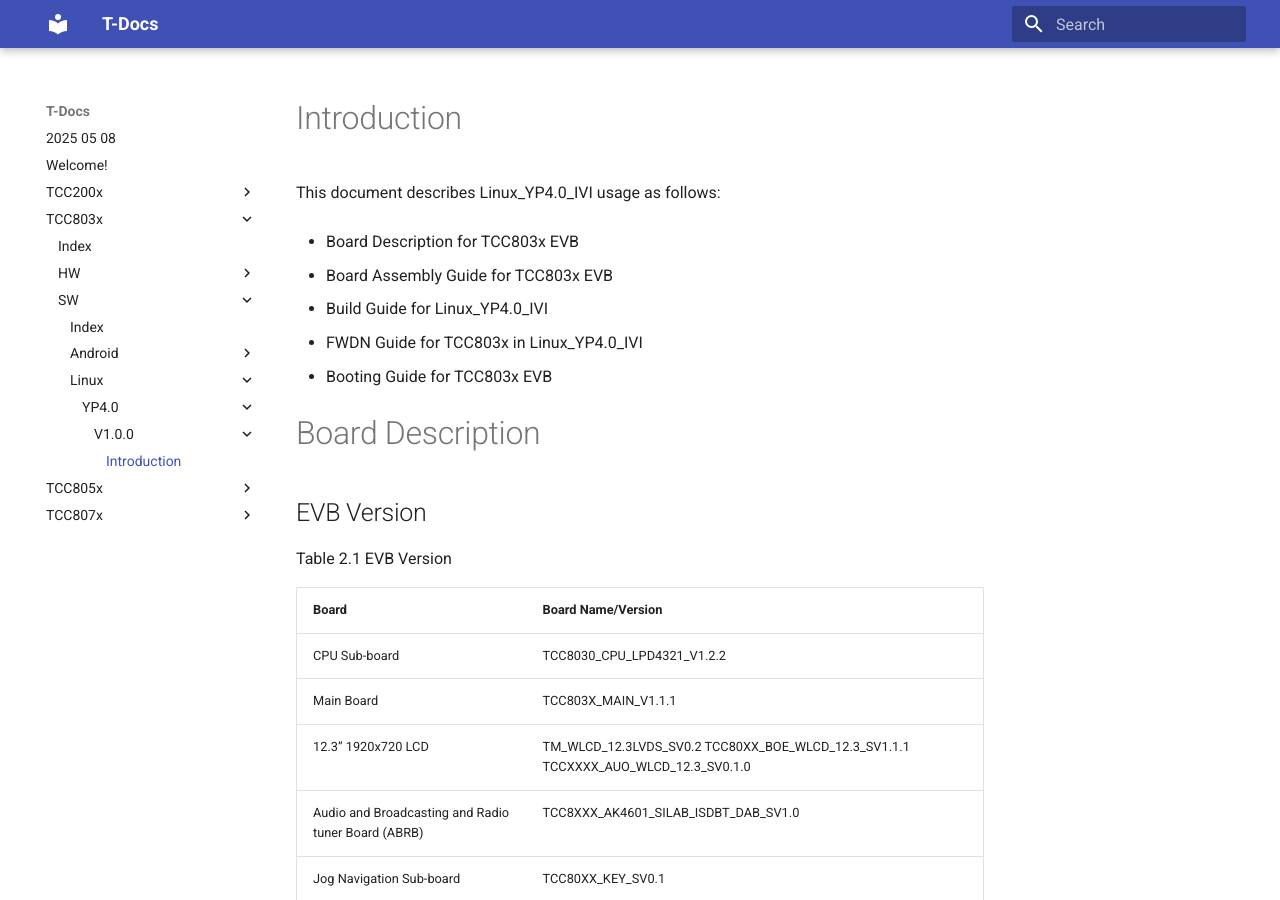
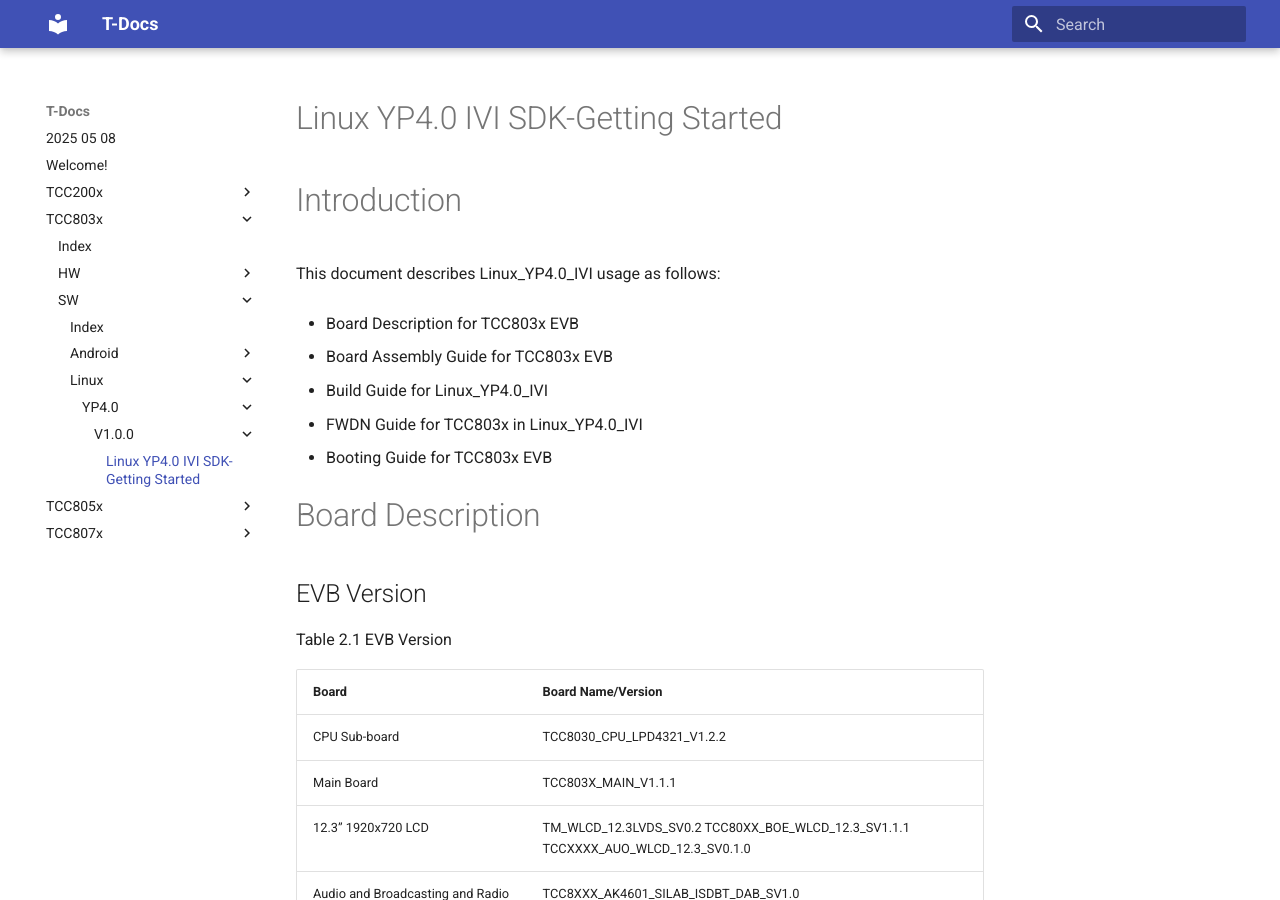
Before and after one commit to Ye-Eun-Kang/telechips-docs, an MkDocs documentation site: the page built from docs/TCC803x/SW/Linux/YP4.0/V1.0.0/Linux YP4.0 IVI SDK-Getting Started for TCC803x.md, in a window 1280 px wide and 900 px high. Built offline with MkDocs 1.6.1 and Material for MkDocs 9.7.7, drawn with Linux system fonts in a browser that asks for light colours.

Commit message:
Update Linux YP4.0 IVI SDK-Getting Started for TCC803x.md

```diff
--- a/docs/TCC803x/SW/Linux/YP4.0/V1.0.0/Linux YP4.0 IVI SDK-Getting Started for TCC803x.md
+++ b/docs/TCC803x/SW/Linux/YP4.0/V1.0.0/Linux YP4.0 IVI SDK-Getting Started for TCC803x.md
@@ -1,4 +1,4 @@
-
+# Linux YP4.0 IVI SDK-Getting Started
 
 # Introduction
 
```
